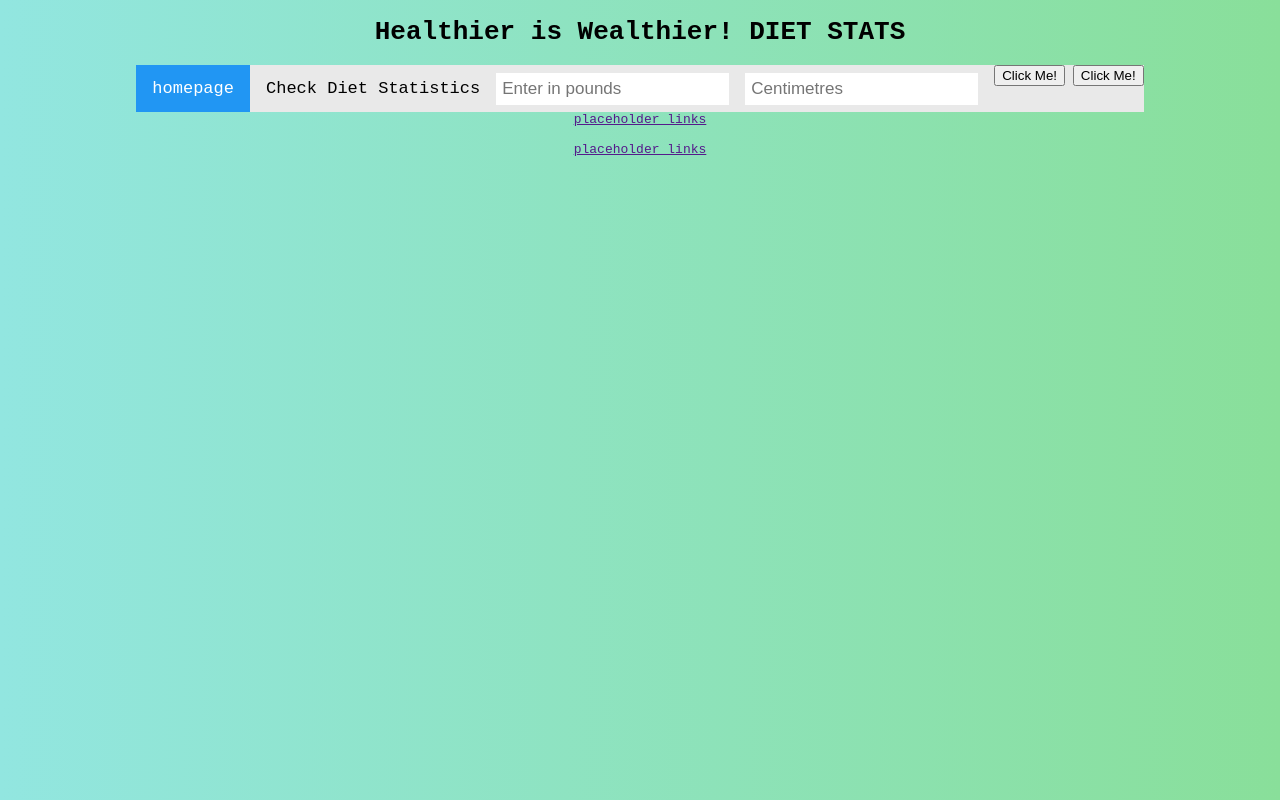
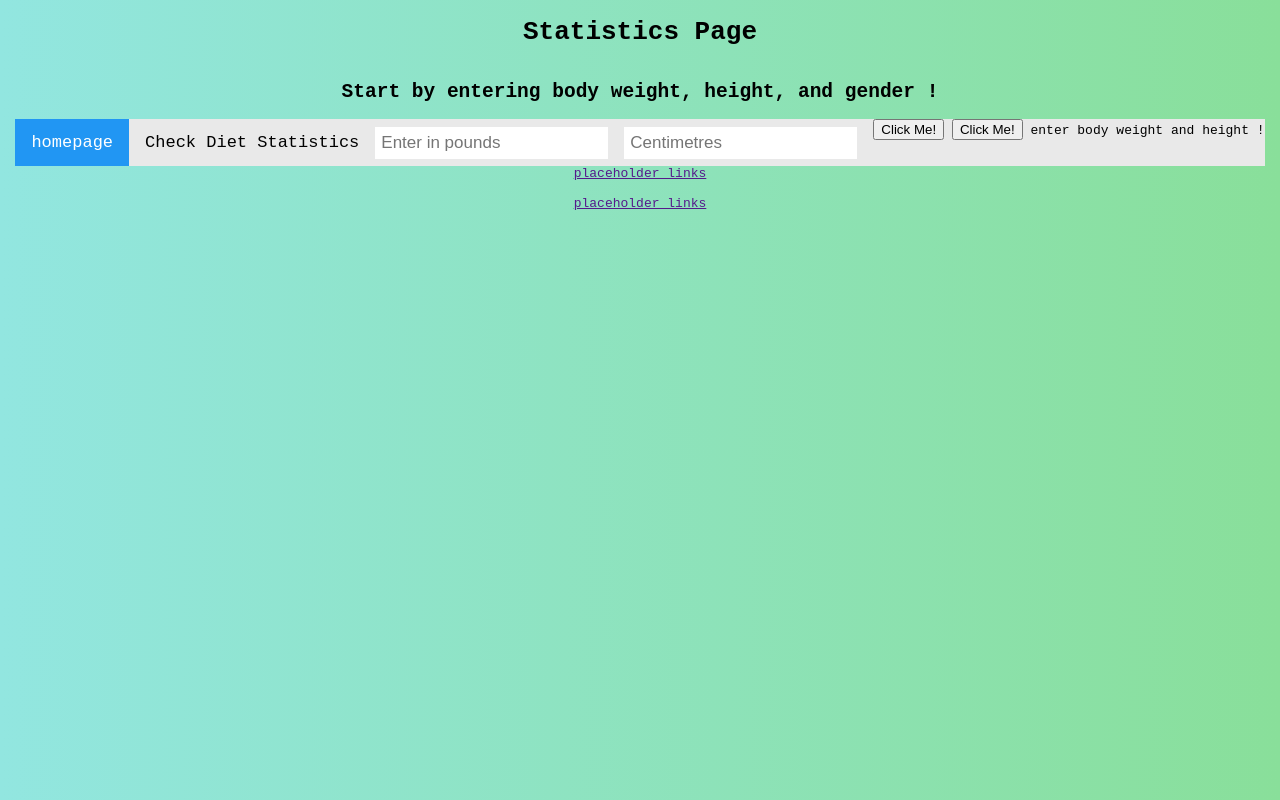
Before and after one commit to PikaKight/HW9-project, a plain HTML site: page stats.html in a window 1280 px wide. Drawn offline with Linux system fonts and the light colour scheme.

Commit message:
quick tweak to stats page

```diff
--- a/stats.html
+++ b/stats.html
@@ -12,7 +12,8 @@
     <!--BODY-->
     <body>
         <!--HTML title-->
-        <h1>Healthier is Wealthier! DIET STATS</h1>
+        <h1>Statistics Page</h1>
+        <H2>Start by entering body weight, height, and gender !</H2>
 
         <!--DIV section for search bars and page navigation-->
         <div class ="searchBoxes">
@@ -20,6 +21,9 @@
             <button type="button" >Click Me!</button>
             <a class = "active" href="./index.html"> homepage</a>
             <a href="./stats.html">Check Diet Statistics</a>
+            <label>
+                enter body weight and height !
+            </label>
             <input type="text" id = "myInputString" title= "Body Weight" placeholder="Enter in pounds">
             <input type="text" id = "myInputString" title= "Height" placeholder="Centimetres">
         </div>
```
